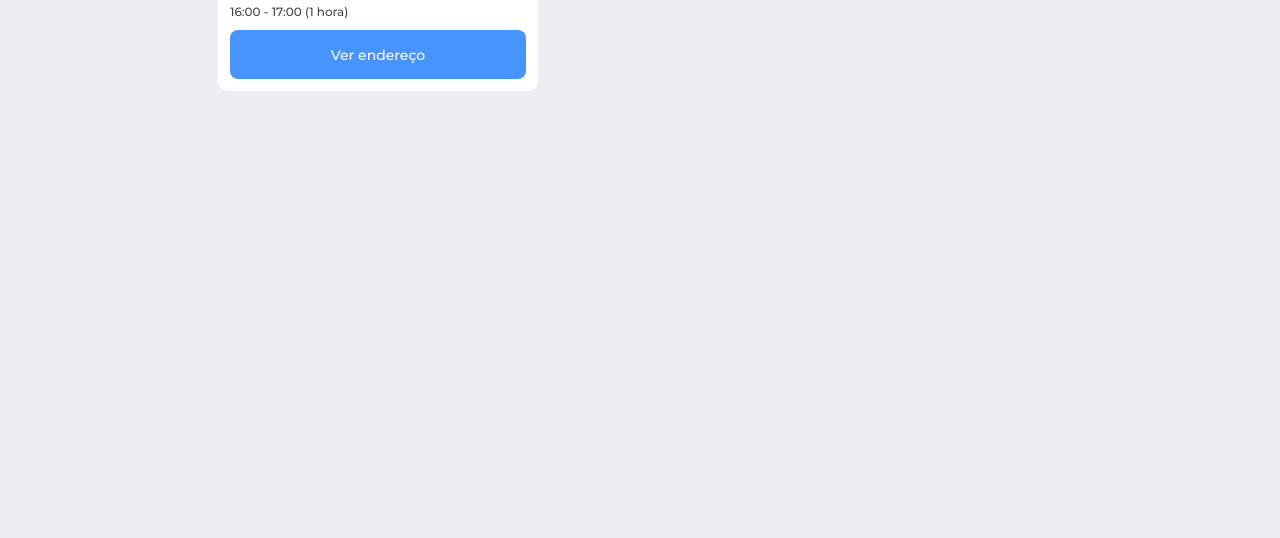
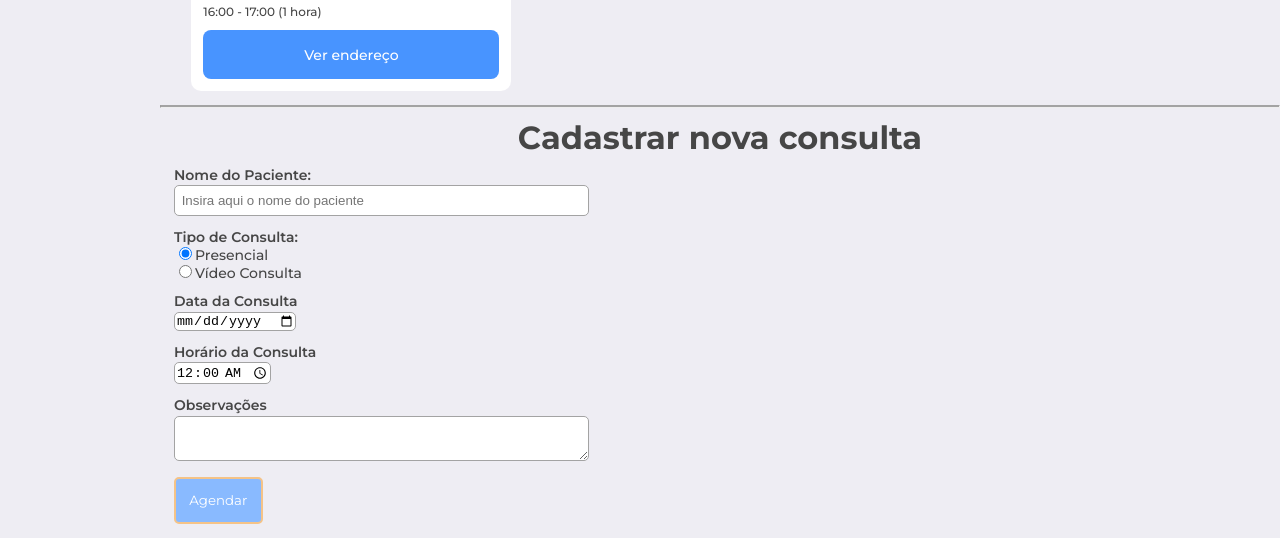
Before and after one commit to brasselotti/7-days-of-code, a plain HTML site: page index.html in a window 1280 px wide. Shown: the part 1062-1600 px from the top of the page. Before the commit the page ends 1167 px from the top, so only its background shows below. Drawn offline with Linux system fonts and the light colour scheme.

Commit message:
Inserindo formulário para telas grandes

```diff
--- a/index.html
+++ b/index.html
@@ -330,6 +330,36 @@
                     </li>
                 </ul>
             </div>
+
+            <hr id="hr-formulario">
+
+            <form class="formulario">
+                <h1 class="titulo-form"> Cadastrar nova consulta</h1>
+                <div class="campo">
+                    <label for="nome"><strong>Nome do Paciente:</strong></label><br>
+                    <input type="text" name="nome" id="nome" required placeholder="Insira aqui o nome do paciente">
+                </div>
+                <div class="campo">
+                    <label for="tipo-consulta">Tipo de Consulta:</label><br>
+                    <input type="radio" name="tipo-consulta" value="Presencial" checked>Presencial<br>
+                    <input type="radio" name="tipo-consulta" value="Vídeo">Vídeo Consulta
+                </div>
+                <div class="campo">
+                    <label for="data-consulta">Data da Consulta</label><br>
+                    <input type="date" name="data-consulta" value="datetime">
+                </div>
+                <div class="campo">
+                    <label for="horario-consulta">Horário da Consulta</label><br>
+                    <input type="time" value="00:00">
+                </div>
+                <div class="campo">
+                    <label for="observacoes">Observações</label><br>
+                    <textarea row="6" placeholder=""></textarea>
+                </div>
+                <div class="campo">
+                    <button type="submit" class="botao-form">Agendar</button>
+                </div>
+            </form>
         </div>
     </main>
 </body>
--- a/styles.css
+++ b/styles.css
@@ -5,6 +5,7 @@
 @import url("styles/rodape.css");
 @import url("styles/botao-flutuante.css");
 @import url("styles/menu-lateral.css");
+@import url("styles/formulario.css");
 
 :root {
     --fonte-principal: "Montserrat", sans-serif;
@@ -14,7 +15,9 @@
     --branco: #FFFFFF;
     --preto: #333333;
     --laranja: #FFB050;
+    --laranja-claro: #f5c387;
     --azul: #4894FF;
+    --azul-claro: #89baff;
 }
 
 body {
--- a/styles/botao-flutuante.css
+++ b/styles/botao-flutuante.css
@@ -109,3 +109,9 @@ button.botao__flutuante-item span.video {
     background-color: transparent;
     transform: translate(-50%,-50%);
 }
+
+@media screen and (min-width: 1250px) {
+    .botao__flutuante{
+        display: none;
+    }
+}
--- /dev/null
+++ b/styles/formulario.css
@@ -0,0 +1,61 @@
+
+
+.formulario {
+    display: none;
+}
+
+@media screen and (min-width: 1250px) {
+    #hr-formulario {
+        height: .5px;
+        background-color: var(--cinza-claro);
+        width: auto;
+    }
+
+    .formulario {
+        display: flex;
+        flex-direction: column;
+        gap: 1em;
+        padding: 1em;
+        color: var(--cinza-escuro);
+    }
+
+    .titulo-form {
+        font-size: 2rem;
+        font-weight: 700;
+        align-self: center;
+    }
+
+    .campo label {
+        font-weight: 600;
+    }
+
+    .campo input[type="text"], .campo textarea {
+        width: 30em;
+        padding: .5em;
+    }
+
+    .campo input, .campo textarea {
+        border-radius: 5px;
+        border: 1px solid var(--cinza-claro);
+        margin-top: .25em;
+    }
+
+    .campo input[type="text"]:focus, .campo textarea:focus {
+        background-color: var(--azul-claro);
+    }
+
+    .botao-form {
+        font-family: "Montserrat", sans-serif;
+        color: var(--branco);
+        background: var(--azul-claro);
+        border: 2px solid var(--laranja-claro);
+        border-radius: 5px;
+        padding: 1em;
+        cursor: pointer;
+    }
+
+    .botao-form:hover {
+        background: var(--azul);
+        border: 2px solid var(--laranja);
+    }
+}
--- a/styles/menu-lateral.css
+++ b/styles/menu-lateral.css
@@ -12,7 +12,7 @@
     position: fixed;
     top: 0;
     left: 0;
-    border-right: 2.5px solid var(--cinza-claro);
+    box-shadow: 1px 0px 8px 0px var(--cinza-claro);
     }
 
     .lista-menu {
@@ -63,7 +63,9 @@
     }
 
     .main-content {
-        box-sizing: border;
-        margin-left: 15vw;
+        box-sizing:border-box;
+        margin-left: 12.5vw;
     }
+
+
 }
```
